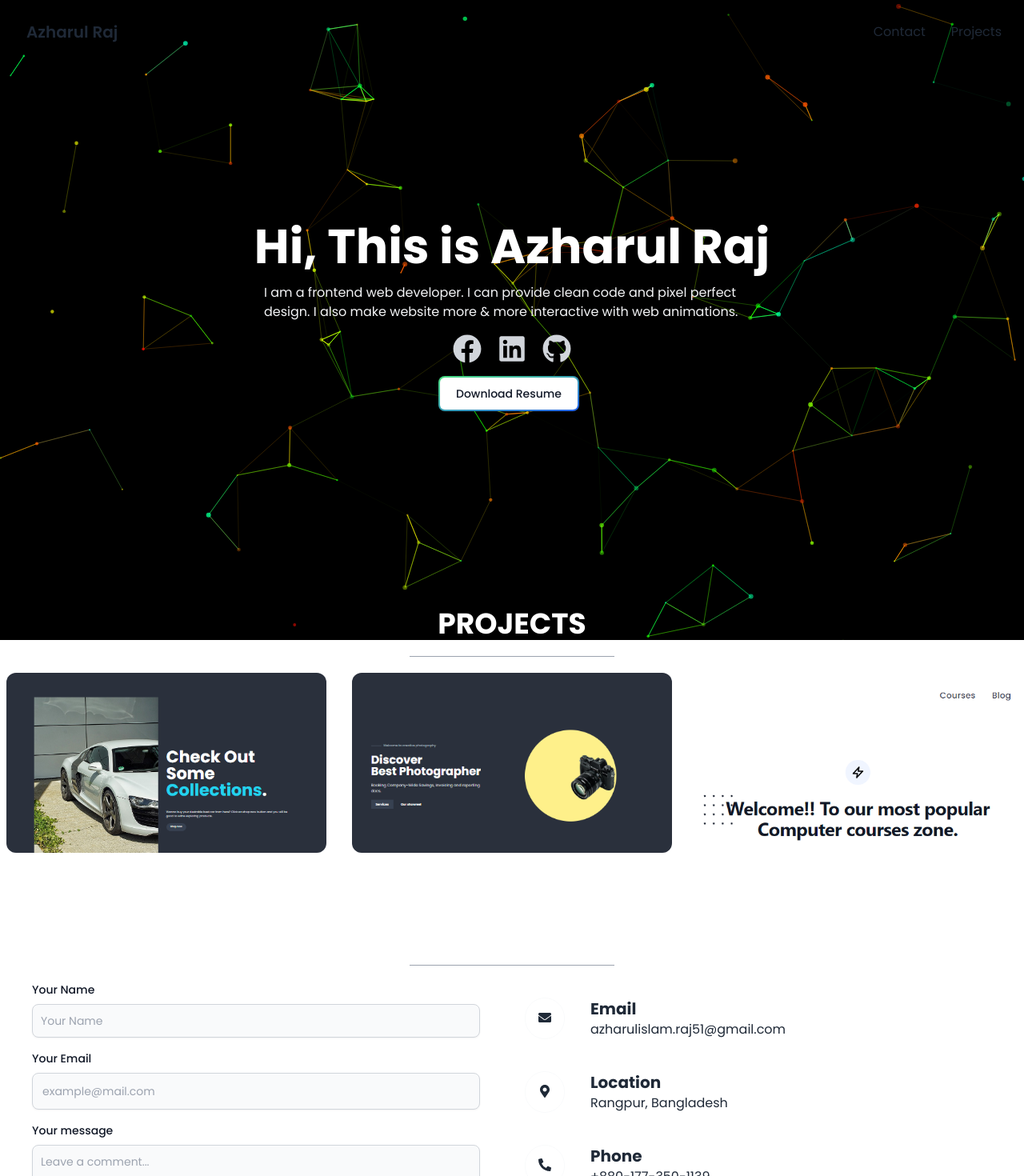
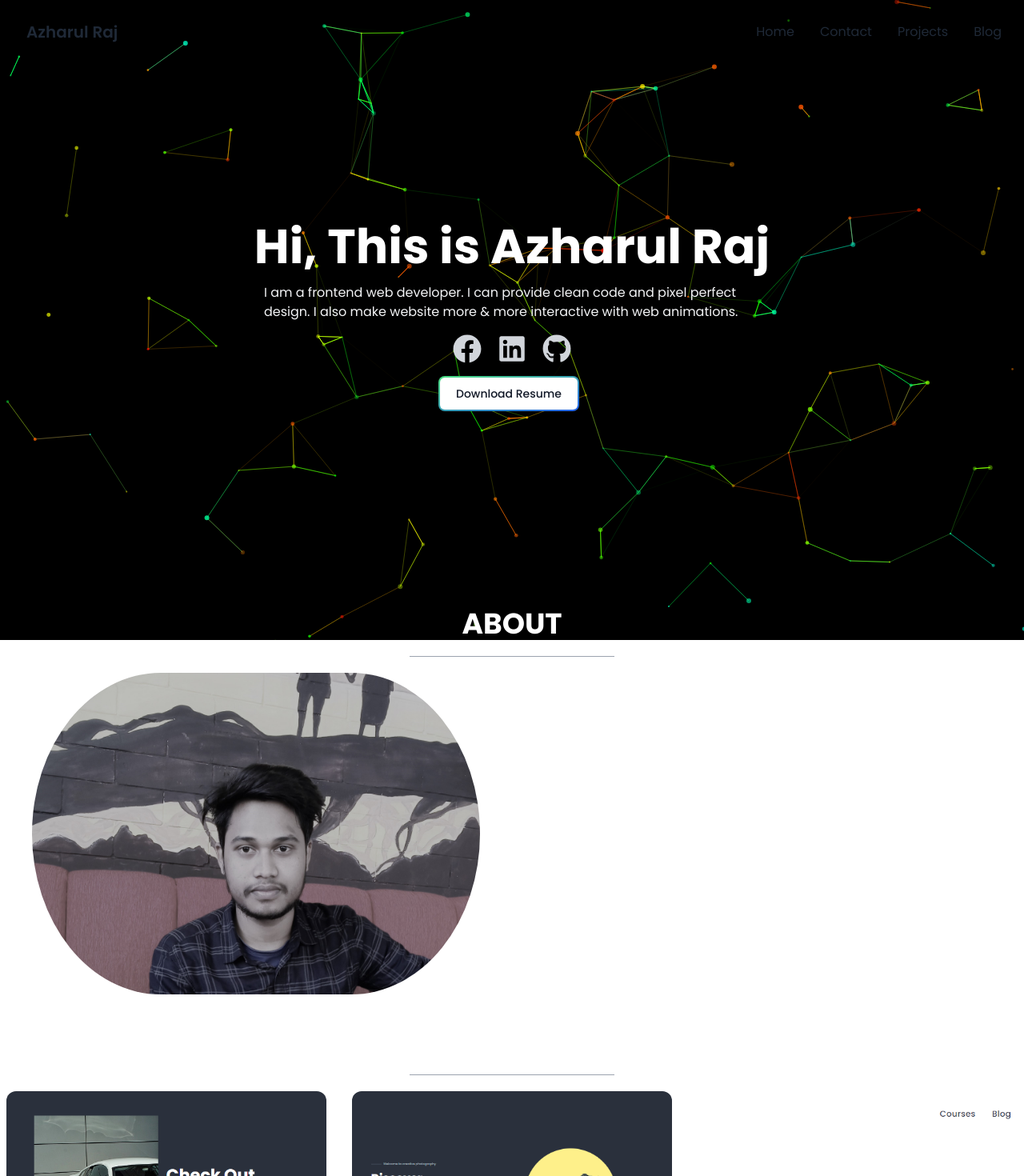
Before and after one commit to Azharul-Raj/personal-website, a React (Vite) app: page / in a window 1280 px wide. Shown: the top 1470 px of the page at 80% size. Built offline with nearby package versions, Linux system fonts and the light colour scheme.

Commit message:
about part added

```diff
--- a/src/components/Header/Header.jsx
+++ b/src/components/Header/Header.jsx
@@ -5,17 +5,23 @@ const Header = () => {
   const nav = (
     <>
       <li>
+        <Link to="/">Home</Link>
+      </li>
+      <li>
         <Link to="#contact">Contact</Link>
       </li>
       <li>
         <Link to="#projects">Projects</Link>
+      </li>
+      <li>
+        <Link to="/blog">Blog</Link>
       </li>
     </>
   );
   return (
     <>
       <div className="navbar">
-        <div className="navbar">
+        <div className="navbar sticky">
           <div className="dropdown">
             <label tabIndex={0} className="btn btn-ghost lg:hidden">
               <svg
--- a/src/components/HomePage.jsx
+++ b/src/components/HomePage.jsx
@@ -1,4 +1,5 @@
 import React from 'react';
+import About from './sections/About';
 import Contact from './sections/Contact';
 import Hero from './sections/Hero';
 import Projects from './sections/Projects';
@@ -7,6 +8,7 @@ const HomePage = () => {
     return (
         <div>
             <Hero />
+            <About/>
             <Projects/>
             <Contact />
         </div>
--- /dev/null
+++ b/src/components/sections/About.jsx
@@ -0,0 +1,40 @@
+import React from "react";
+import my_img from "../../assets/azharul_raj .jpg";
+
+const About = () => {
+  return (
+    <>
+      <div className="text-center mt-10">
+        <h3 className="text-4xl font-bold text-white">ABOUT</h3>
+      </div>
+      <div className="flex justify-center items-center">
+        <div className="relative flex py-5 items-center w-9/12 lg:w-[20%]">
+          <div className="flex-grow border-t border-gray-400"></div>
+        </div>
+      </div>
+      <div className="grid lg:grid-cols-2">
+        <div className="flex items-center">
+          <div className="">
+            <img className="px-10 rounded-full" src={my_img} alt="" />
+          </div>
+        </div>
+        <div className="flex justify-center items-center">
+                  <div className="">
+                      <div className="flex items-center text-white">
+                      <h4 className="font-bold text-2xl">Name : </h4>
+                      <p className="text-2xl ml-5">  Azharul Islam Raj</p>
+                      </div>
+                      <div className="flex text-white">
+                      <h4 className="font-bold text-2xl">About:</h4>
+                      <p className="text-xl ml-5">This is Azharul Raj.I'm a highly motivated and progress-focused web developer. I have completed my diploma in the department of Electronics. I love to do coding. I
+found myself very enthusiastic while I was working on any project.I'm always ready to learn new things, love to solve new problems.
+</p>
+                      </div>
+          </div>
+        </div>
+      </div>
+    </>
+  );
+};
+
+export default About;
--- /dev/null
+++ b/src/components/sections/Blog/Blog.jsx
@@ -0,0 +1,13 @@
+import React from 'react';
+
+const Blog = () => {
+    return (
+        <div className='lg:h-[80vh]'>
+            <div className="flex justify-center items-center text-5xl font-bold">
+                <h3>COMING SOON</h3>
+            </div>
+        </div>
+    );
+};
+
+export default Blog;
```
Also changed, not shown: src/layouts/routes.jsx (+5 -5 lines), src/assets/azharul_raj .jpg (added).
